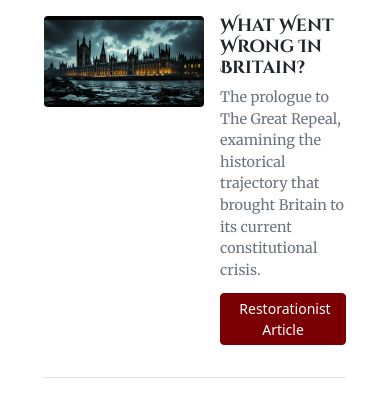
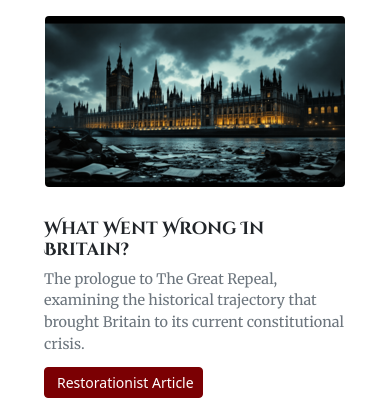
Before and after one commit to restorationists/greatrepeal-cdn, a website: page draft.html in a window 390 px wide. Shown: the part 1013-1417 px from the top of the page. Drawn offline with nearby package versions, Linux system fonts and the light colour scheme; some icons are missing.

Commit message:
Ship dist 00:07 at 2025-11-05

```diff
--- a/draft.html
+++ b/draft.html
@@ -281,6 +281,26 @@
             height: 100%;
         }
     }
+    /* Mobile: Stack thumbnail above text */
+@media (max-width: 767.98px) {
+  .article-item {
+    flex-direction: column;
+    align-items: center; /* ensures thumbnail is centered */
+    text-align: center;  /* optional: also center headings & description */
+  }
+
+  .article-thumbnail {
+    max-width: 100%; /* allow image to scale full width */
+    width: 100%;
+    height: auto;
+  }
+
+  .article-content {
+    width: 100%;
+    text-align: left; /* or keep centered if you prefer */
+    margin-top: 1rem;
+  }
+}
     </style>
     <script async src="https://www.googletagmanager.com/gtag/js?id=G-XS7GCGBPRM"></script>
     <script>
```
Also changed, not shown: index.html (+1 -1 lines).
